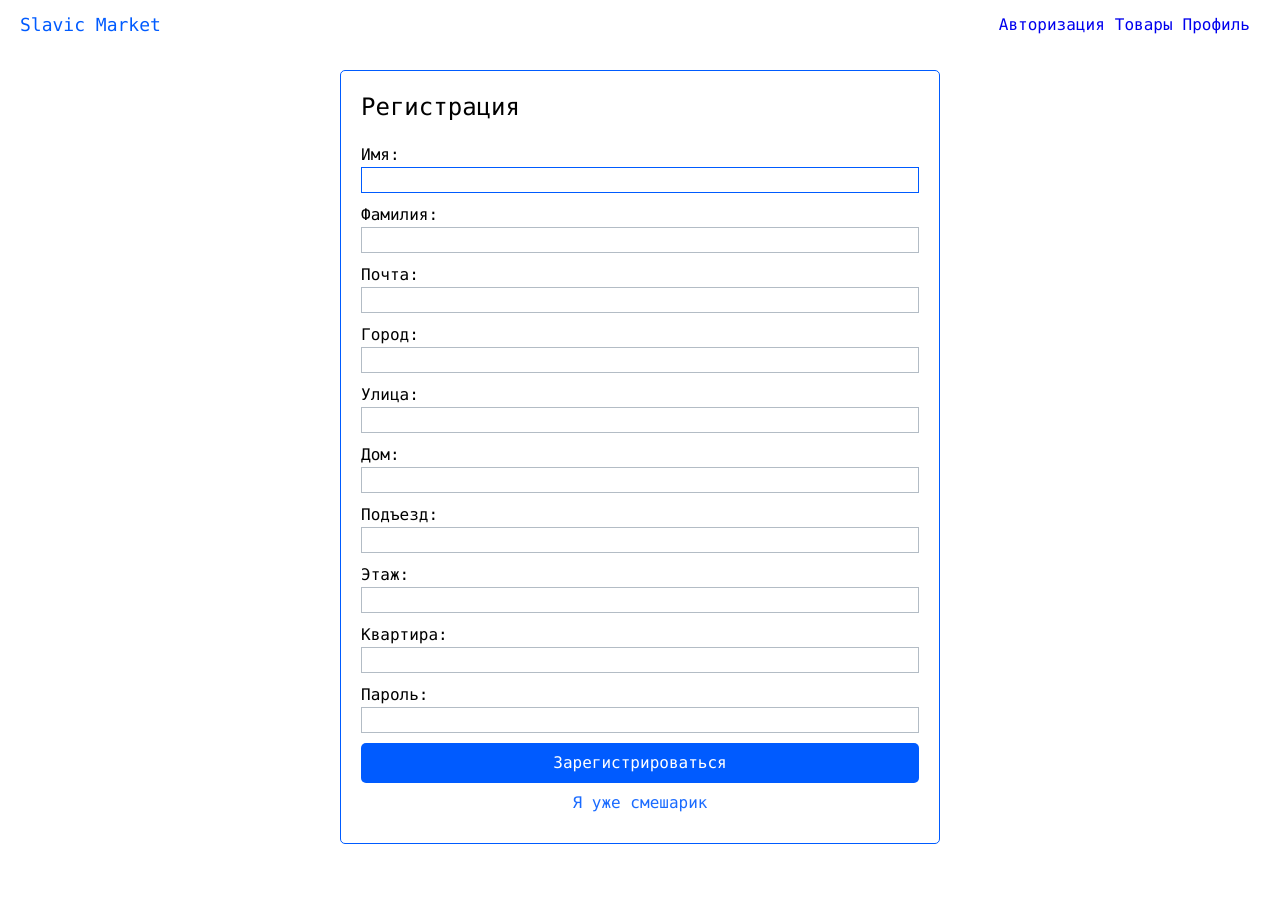
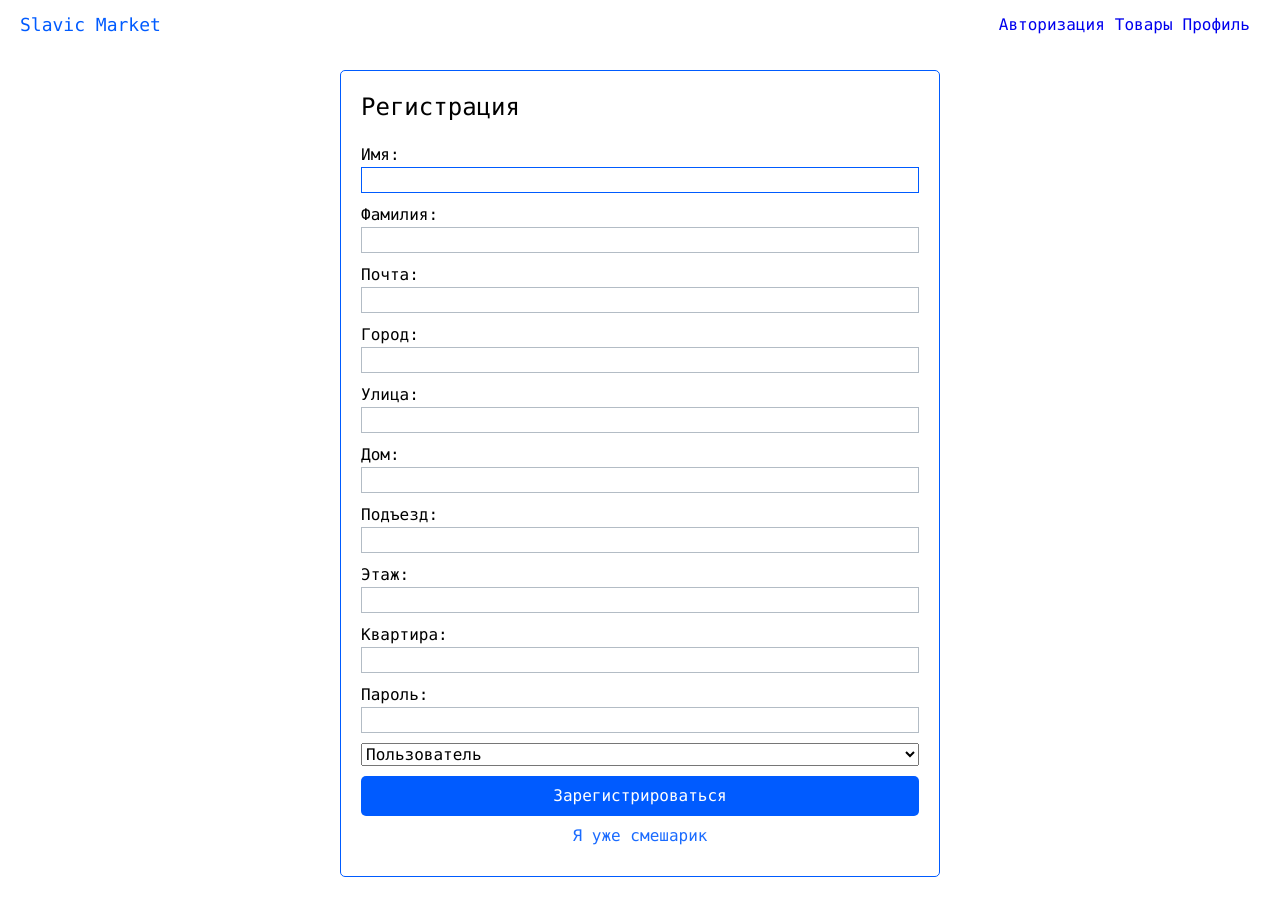
Before and after one commit to dissatisfied-nerd/delivery-bug, a React (Create React App) app in the folder web/: page / in a window 1280 px wide. Before the commit the page ends 864 px from the top, so only its background shows below. Built offline with nearby package versions, Linux system fonts and the light colour scheme.

Commit message:
Add account type field for registration

```diff
--- a/web/src/entities/Profile/index.js
+++ b/web/src/entities/Profile/index.js
@@ -8,6 +8,7 @@ import { getProfileEntrance } from "./model/selectors/getProfleData";
 import { getProfileFloor } from "./model/selectors/getProfleData";
 import { getProfileAparts } from "./model/selectors/getProfleData";
 import { getProfilePassword } from "./model/selectors/getProfleData";
+import { getProfileType } from "./model/selectors/getProfleData";
 
 import { profileActions } from "./model/slice/ProfileSlice";
 import { profileReducer } from "./model/slice/ProfileSlice";
@@ -25,6 +26,7 @@ export {
     getProfileFloor,
     getProfileAparts,
     getProfilePassword,
+    getProfileType,
     profileActions,
     profileReducer,
     ProfileCard,
--- a/web/src/entities/Profile/model/selectors/getProfleData.js
+++ b/web/src/entities/Profile/model/selectors/getProfleData.js
@@ -8,3 +8,4 @@ export const getProfileEntrance = (state) => state.profile.entrance || "";
 export const getProfileFloor = (state) => state.profile.floor || "";
 export const getProfileAparts = (state) => state.profile.aparts || "";
 export const getProfilePassword = (state) => state.profile.password || "";
+export const getProfileType = (state) => state.profile.type || "client";
--- a/web/src/entities/Profile/model/slice/ProfileSlice.js
+++ b/web/src/entities/Profile/model/slice/ProfileSlice.js
@@ -12,6 +12,7 @@ const initialState = {
     floor: "",
     aparts: "",
     password: "",
+    type: "client",
     error: "",
 };
 
@@ -49,6 +50,9 @@ export const profileSlice = createSlice({
         setPassword: (state, action) => {
             state.password = action.payload;
         },
+        setType: (state, action) => {
+            state.type = action.payload;
+        },
     },
     // extraReducers: (builder) => {
     //     builder
--- a/web/src/features/Auth/ui/AuthForm.js
+++ b/web/src/features/Auth/ui/AuthForm.js
@@ -14,6 +14,7 @@ import {
     getProfileStreet,
     getProfileFirstName,
     getProfileLastName,
+    getProfileType,
 } from "entities/Profile";
 import { profileActions } from "entities/Profile";
 import cls from "./AuthForm.module.scss";
@@ -31,6 +32,7 @@ export const AuthForm = () => {
     const entrance = useSelector(getProfileEntrance);
     const aparts = useSelector(getProfileAparts);
     const password = useSelector(getProfilePassword);
+    const type = useSelector(getProfileType);
 
     useEffect(() => {
         const firstInput = [
@@ -114,6 +116,13 @@ export const AuthForm = () => {
         [dispatch]
     );
 
+    const onChangeType = useCallback(
+        (data) => {
+            dispatch(profileActions.setType(data.target.value));
+        },
+        [dispatch]
+    );
+
     if (formType === "signUp") {
         return (
             <div className={classNames(cls.AuthForm, {}, [])}>
@@ -180,6 +189,18 @@ export const AuthForm = () => {
                     label="Пароль"
                     value={password}
                 />
+                <select
+                    className={cls.input}
+                    onChange={onChangeType}
+                    value={type}
+                >
+                    <option value="client" key="client">
+                        Пользователь
+                    </option>
+                    <option value="courier" key="courier">
+                        Курьер
+                    </option>
+                </select>
                 <Button className={cls.sendBtn}>Зарегистрироваться</Button>
                 <Button className={cls.changeForm} onClick={onChangeForm}>
                     Я уже смешарик
```
